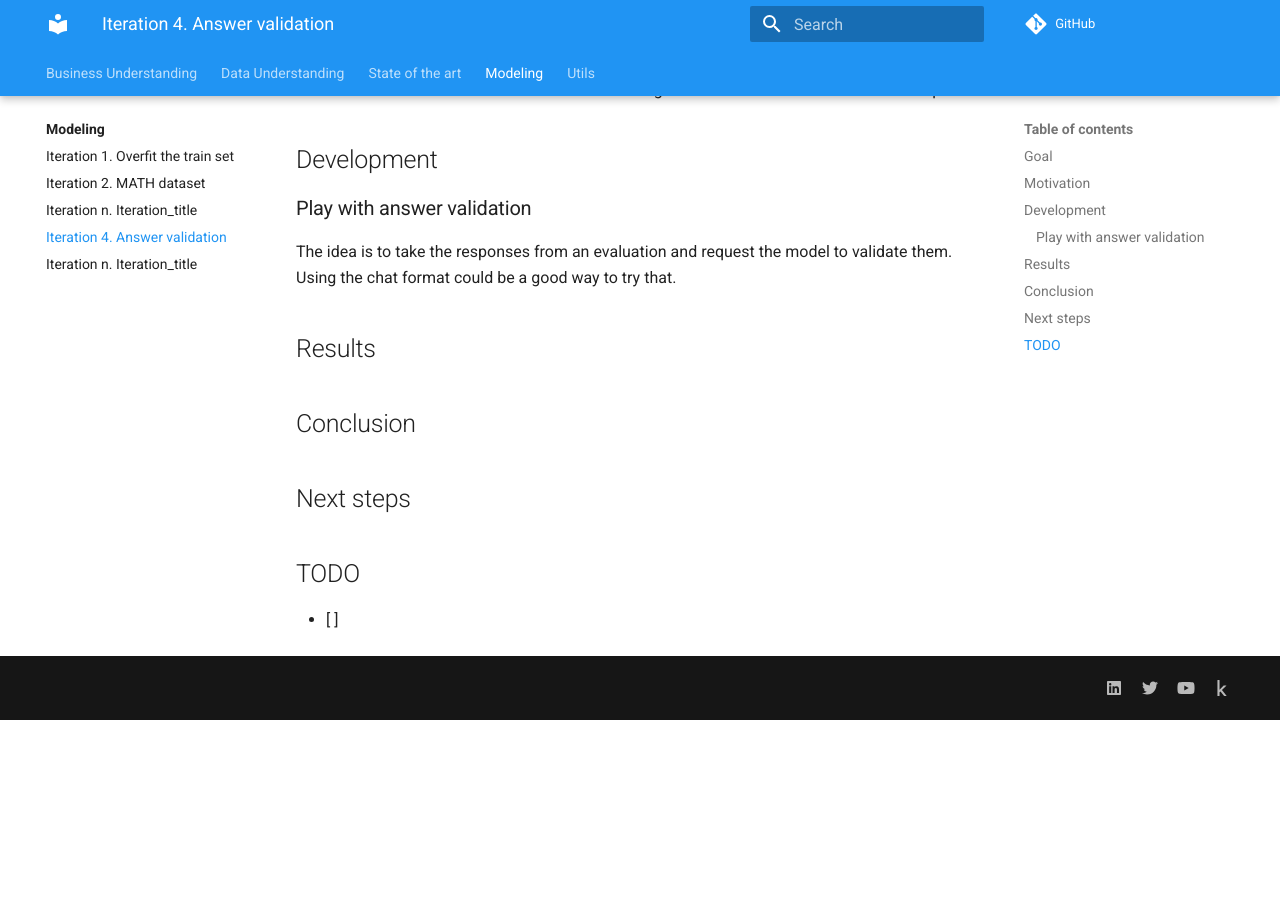
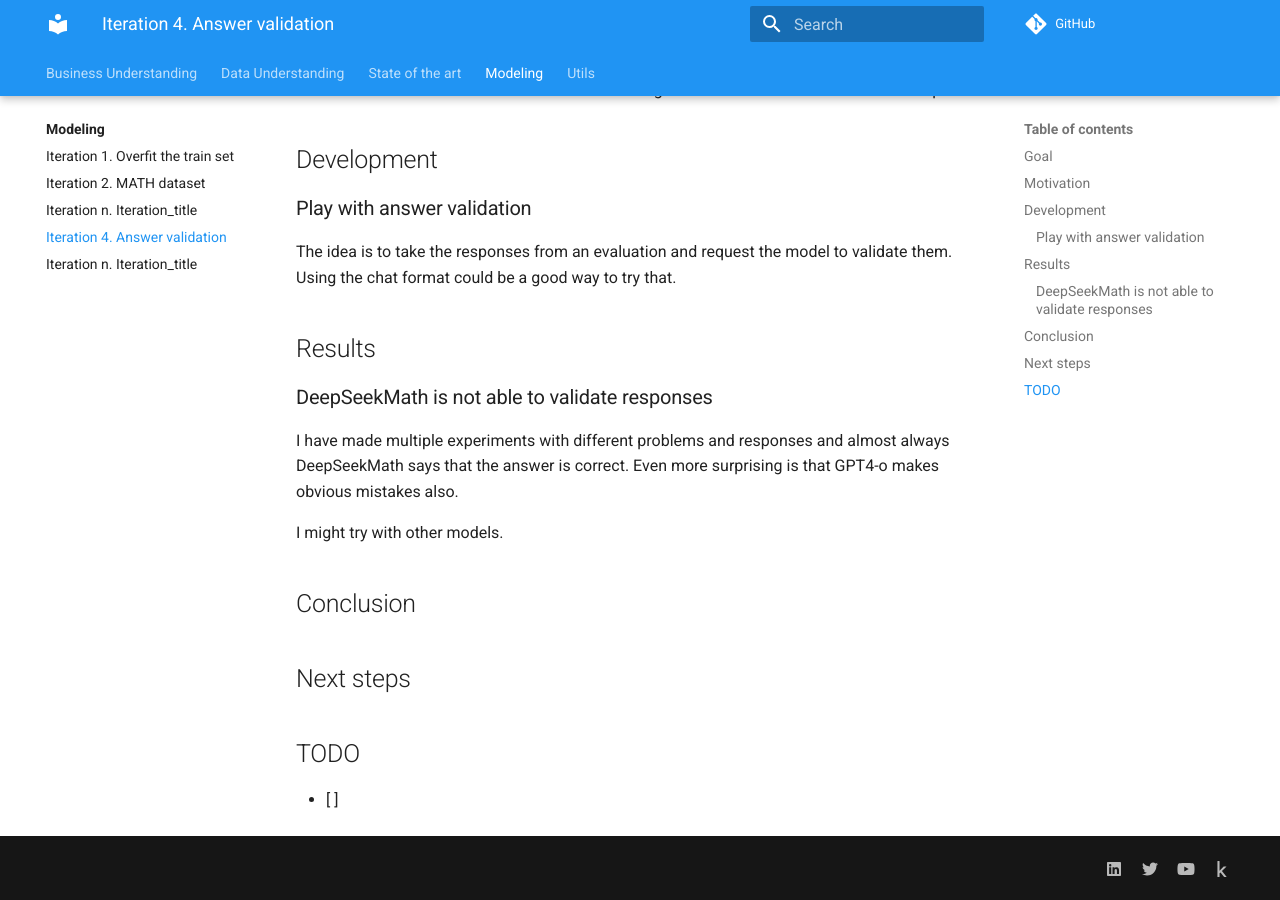
Before and after one commit to ironbar/aimo, an MkDocs documentation site: the page built from docs/modeling/Iteration_04_answer_validation.md, in a window 1280 px wide and 900 px high, scrolled down 688 px. Built offline with MkDocs 1.6.1 and Material for MkDocs 9.7.7, drawn with Linux system fonts in a browser that asks for light colours; comment, search, counter and statistics services are not loaded; before the commit the page ends 1408 px from its top, so only the background shows below that.

Commit message:
first experimetns with answer validation do not work

```diff
--- a/docs/modeling/Iteration_04_answer_validation.md
+++ b/docs/modeling/Iteration_04_answer_validation.md
@@ -30,6 +30,13 @@ chat format could be a good way to try that.
 
 ## Results
 
+### DeepSeekMath is not able to validate responses
+
+I have made multiple experiments with different problems and responses and almost always DeepSeekMath
+says that the answer is correct. Even more surprising is that GPT4-o makes obvious mistakes also.
+
+I might try with other models.
+
 ## Conclusion
 
 ## Next steps
```
Also changed, not shown: 1 other file.
